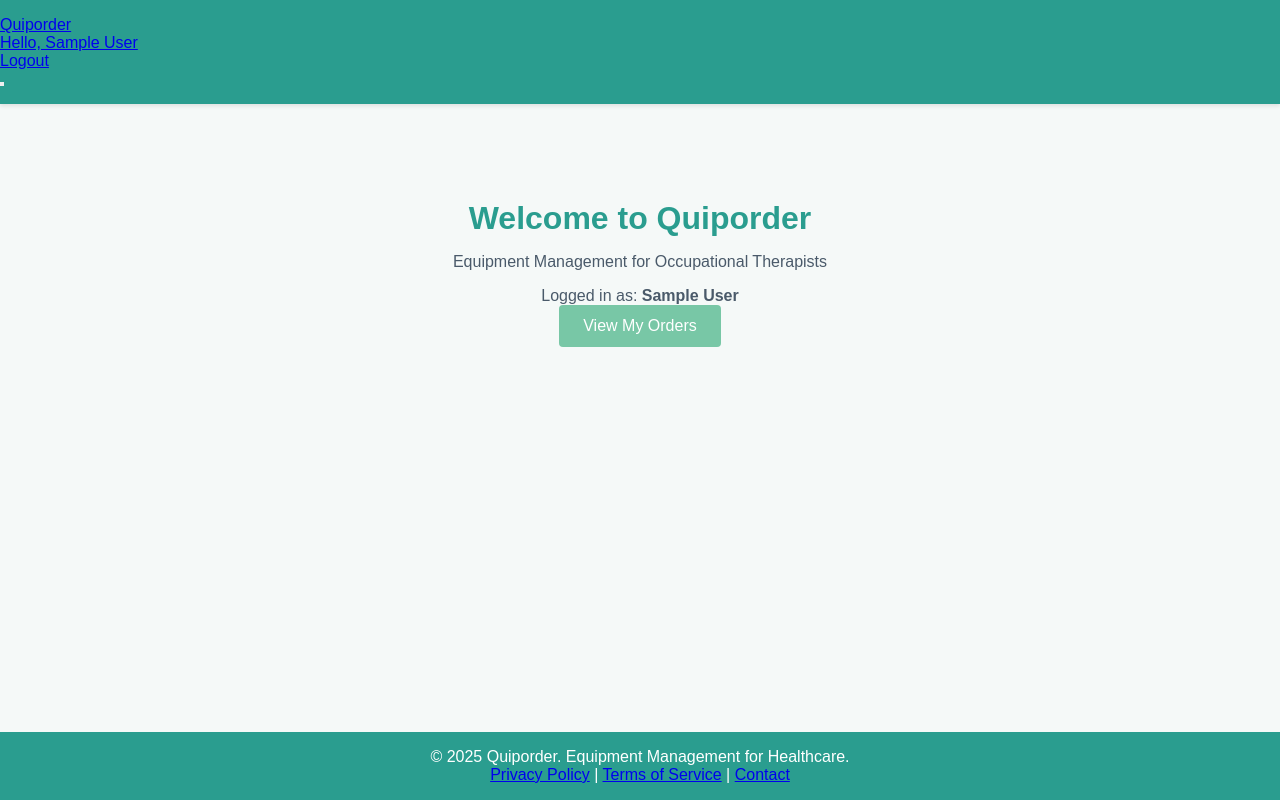
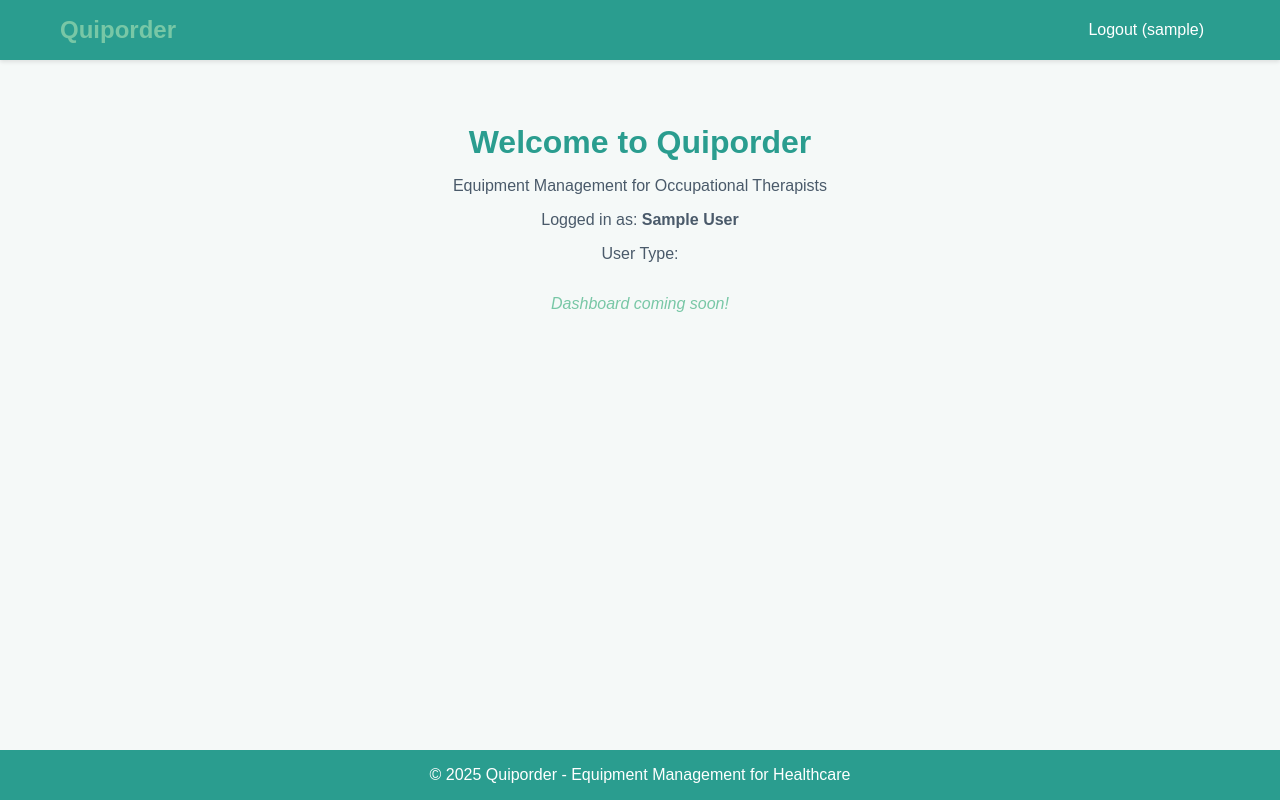
Before and after one commit to Alumsdesigns/quiporder, a Django app: page / in a window 1280 px wide. Run offline with Django 5.2, Linux system fonts and the light colour scheme; the visitor is signed in with stand-in values (Sample User, id 1).

Commit message:
feat(templates): clean up navigation and improve user display

```diff
--- a/quiporder/settings.py
+++ b/quiporder/settings.py
@@ -48,7 +48,7 @@
     'django.contrib.staticfiles',
      'django.contrib.sites',
 
-     # Third party
+    # Third party
     'crispy_forms',
     'crispy_bootstrap5',
     'allauth',
--- a/templates/base.html
+++ b/templates/base.html
@@ -4,14 +4,11 @@
 <head>
     <meta charset="UTF-8">
     <meta name="viewport" content="width=device-width, initial-scale=1.0">
-    <meta name="description" content="Quipster - Equipment Management for Occupational Therapists">
+    <meta name="description" content="Quiporder - Equipment Management for Occupational Therapists">
 
     <title>{% block title %}Quiporder - Equipment Management{% endblock %}</title>
 
-    <!-- Favicon optional for now -->
-    <link rel="icon" type="image/x-icon" href="{% static 'images/favicon.ico' %}">
-
-    <!-- Custom CSS - Your color scheme -->
+    <!-- Custom CSS -->
     <link rel="stylesheet" href="{% static 'css/style.css' %}">
 
     <!-- Block for page-specific CSS -->
@@ -20,107 +17,43 @@
 <body>
     <!-- Navigation Bar -->
     <nav class="navbar">
-        <div class="nav-container">
-            <!-- Logo/Brand -->
-            <a href="{% url 'home' %}" class="nav-brand">
-                <span class="logo-text">Quiporder</span>
-            </a>
+        <div class="container">
+            <a href="/" class="brand">Quiporder</a>
 
-            <!-- Navigation Links -->
-            <ul class="nav-menu">
+            <ul class="nav-links">
                 {% if user.is_authenticated %}
-                    <!-- Links for logged-in users -->
-
-                    {% if user.user_type == 'THERAPIST' %}
-                        <!-- Therapist-only links -->
-                        <li class="nav-item">
-                            <a href="{% url 'therapist_dashboard' %}" class="nav-link">Dashboard</a>
-                        </li>
-                        <li class="nav-item">
-                            <a href="{% url 'equipment_list' %}" class="nav-link">Equipment</a>
-                        </li>
-                        <li class="nav-item">
-                            <a href="{% url 'order_list' %}" class="nav-link">Orders</a>
-                        </li>
-                        <li class="nav-item">
-                            <a href="{% url 'patient_list' %}" class="nav-link">Patients</a>
-                        </li>
-                    {% elif user.user_type == 'PATIENT' %}
-                        <!-- Patient-only links -->
-                        <li class="nav-item">
-                            <a href="{% url 'patient_dashboard' %}" class="nav-link">My Dashboard</a>
-                        </li>
-                        <li class="nav-item">
-                            <a href="{% url 'patient_orders' %}" class="nav-link">My Orders</a>
-                        </li>
-                    {% endif %}
-
-                    <!-- User info and logout -->
-                    <li class="nav-item dropdown">
-                        <a href="#" class="nav-link" id="userDropdown">
-                            <span class="user-greeting">
-                                Hello, {{ user.get_full_name|default:user.username }}
-                            </span>
-                        </a>
-                        <ul class="dropdown-menu">
-                            <li><a href="{% url 'account_logout' %}" class="dropdown-link">Logout</a></li>
-                        </ul>
-                    </li>
+                    <!-- Logged-in user -->
+                    <li><a href="{% url 'account_logout' %}">Logout ({{ user.username }})</a></li>
 
                 {% else %}
-                    <!-- Links for anonymous users -->
-                    <li class="nav-item">
-                        <a href="{% url 'account_login' %}" class="nav-link">Login</a>
-                    </li>
-                    <li class="nav-item">
-                        <a href="{% url 'account_signup' %}" class="nav-link btn-primary">Sign Up</a>
-                    </li>
+                    <!-- Anonymous user -->
+                    <li><a href="{% url 'account_login' %}">Login</a></li>
+                    <li><a href="{% url 'account_signup' %}">Sign Up</a></li>
                 {% endif %}
             </ul>
-
-            <!-- Mobile menu toggle for later -->
-            <button class="mobile-menu-toggle" aria-label="Toggle menu">
-                <span class="hamburger"></span>
-            </button>
         </div>
     </nav>
 
     <!-- Main Content Area -->
-    <main class="main-content">
-        <!-- Messages/Alerts for feedback -->
+    <main class="container">
+        <!-- Messages/Alerts -->
         {% if messages %}
-            <div class="messages-container">
-                {% for message in messages %}
-                    <div class="alert alert-{{ message.tags }}">
-                        {{ message }}
-                        <button class="alert-close" aria-label="Close">&times;</button>
-                    </div>
-                {% endfor %}
-            </div>
+            {% for message in messages %}
+                <div class="alert alert-{{ message.tags }}">{{ message }}</div>
+            {% endfor %}
         {% endif %}
 
         <!-- Page Content -->
-        {% block content %}
-        <!-- Child templates will inject content here -->
-        {% endblock %}
+        {% block content %}{% endblock %}
     </main>
 
     <!-- Footer -->
-    <footer class="footer">
-        <div class="footer-container">
-            <p>&copy; 2025 Quiporder. Equipment Management for Healthcare.</p>
-            <p class="footer-links">
-                <a href="#">Privacy Policy</a> |
-                <a href="#">Terms of Service</a> |
-                <a href="#">Contact</a>
-            </p>
-        </div>
+    <footer>
+        <p>&copy; 2025 Quiporder - Equipment Management for Healthcare</p>
     </footer>
 
-    <!-- JavaScript -->
-    <script src="{% static 'js/main.js' %}"></script>
-
-    <!-- Block for page-specific JS -->
+    <!-- JavaScript (optional) -->
+    {# <script src="{% static 'js/main.js' %}"></script> #}
     {% block extra_js %}{% endblock %}
 </body>
 </html>
--- a/templates/home.html
+++ b/templates/home.html
@@ -7,13 +7,10 @@
 
     {% if user.is_authenticated %}
         <p>Logged in as: <strong>{{ user.get_full_name|default:user.username }}</strong></p>
-        {% if user.user_type == 'THERAPIST' %}
-            <a href="{% url 'therapist_dashboard' %}" class="btn btn-primary">Go to Dashboard</a>
-        {% else %}
-            <a href="{% url 'patient_dashboard' %}" class="btn btn-primary">View My Orders</a>
-        {% endif %}
+        <p style="color: #4A5A6A; margin-top: 1rem;">User Type: {{ user.get_user_type_display }}</p>
+        <p style="color: #78C7A6; margin-top: 2rem; font-style: italic;">Dashboard coming soon!</p>
     {% else %}
-        <a href="{% url 'account_login' %}" class="btn btn-primary">Login</a>
+        <a href="{% url 'account_login' %}" class="btn btn-primary" style="margin-top: 2rem;">Login to Get Started</a>
     {% endif %}
 </div>
 {% endblock %}
```
